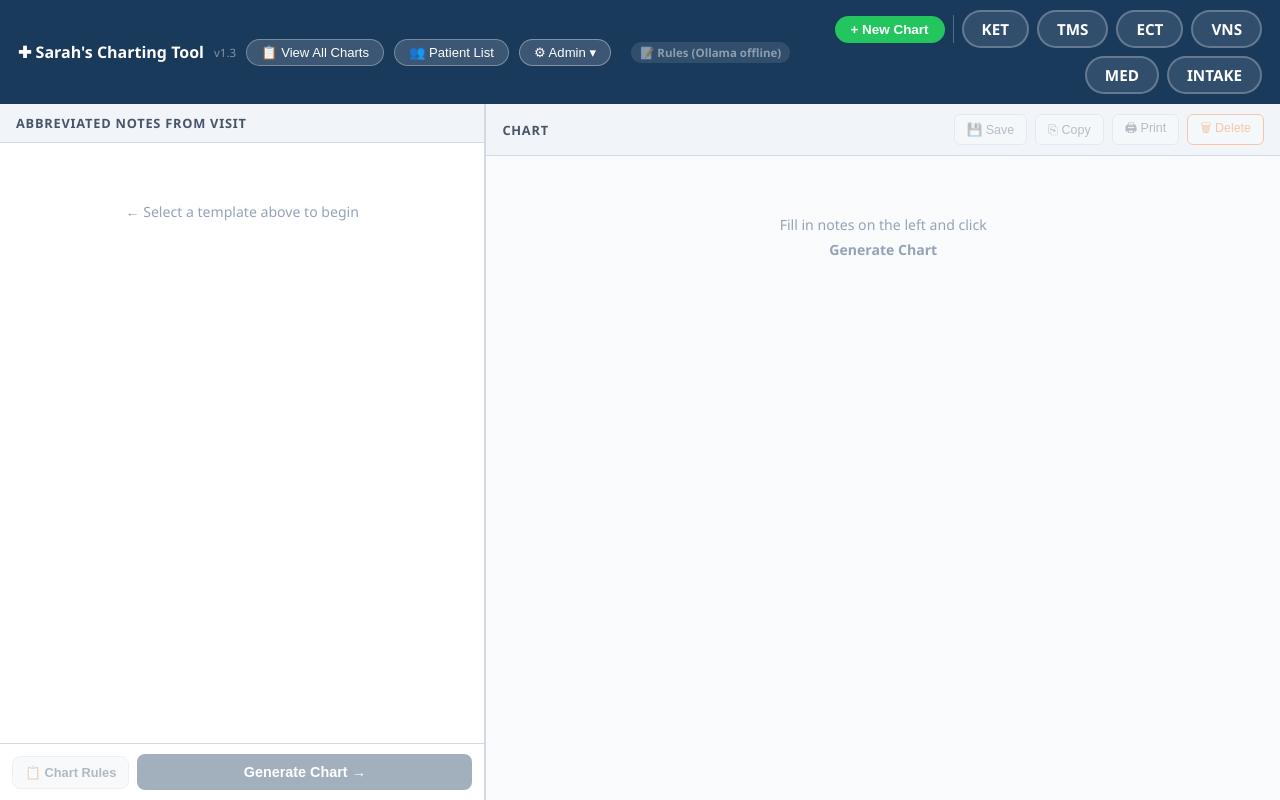
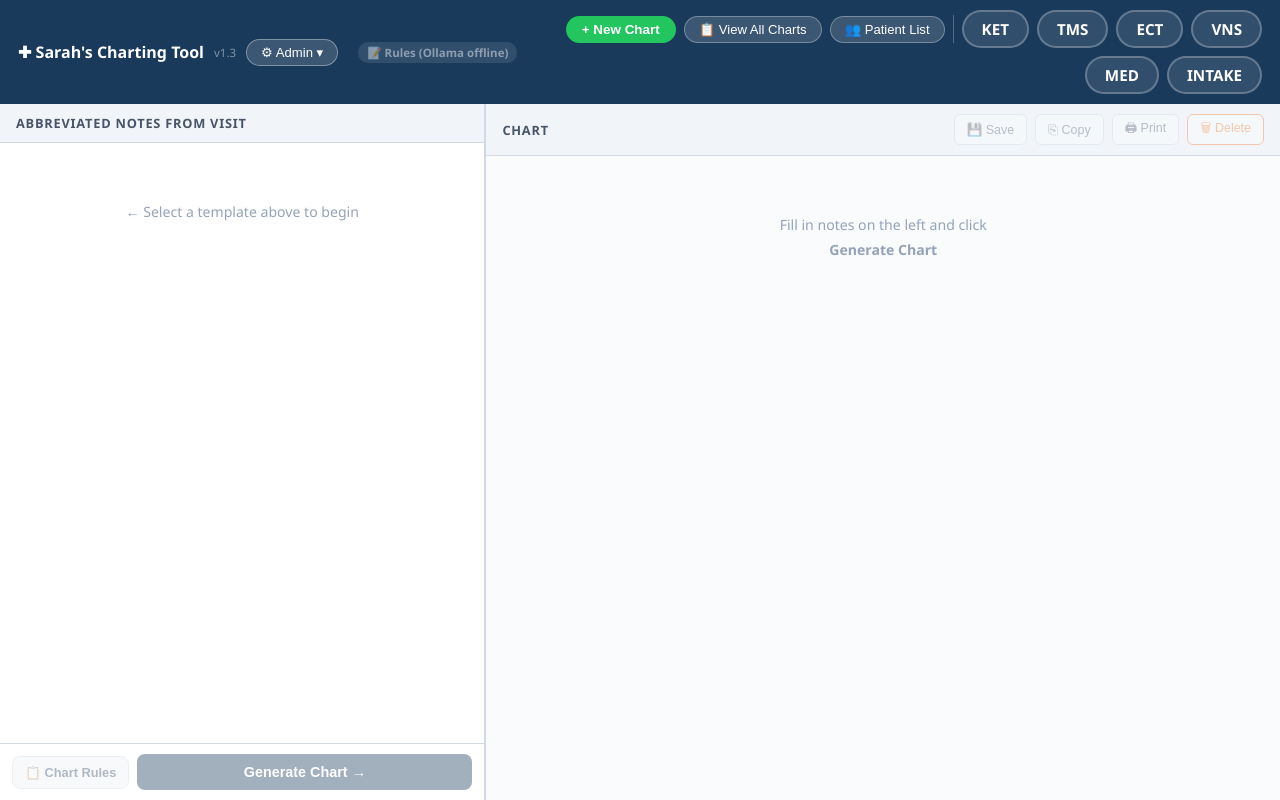
Before and after one commit to infinitycyclery/Sarah-s-charting-tool, a Flask app: page / in a window 1280 px wide. Run offline with Flask 3, Linux system fonts and the light colour scheme; data that the repository does not hold is empty.

Commit message:
Move View All Charts + Patient List to right side, center patient name in topbar
https://claude.ai/code/session_017MSVP8Vp8Pq7SdAFX2VQkn

```diff
--- a/static/css/chart.css
+++ b/static/css/chart.css
@@ -12,8 +12,16 @@ body { display: flex; flex-direction: column; overflow: hidden; }
   padding: 10px 18px;
   gap: 12px;
   flex-shrink: 0;
+  position: relative;
 }
 .topbar-left { display: flex; align-items: center; gap: 10px; flex-shrink: 0; overflow: visible; }
+.topbar-center {
+  position: absolute;
+  left: 50%;
+  transform: translateX(-50%);
+  pointer-events: none;
+}
+.topbar-center .topbar-patient { pointer-events: auto; }
 .topbar-right { display: flex; align-items: center; gap: 8px; flex-wrap: wrap; justify-content: flex-end; }
 
 .app-title { color: #fff; font-weight: 700; font-size: 1rem; white-space: nowrap; }
--- a/templates/index.html
+++ b/templates/index.html
@@ -14,9 +14,6 @@
     <span class="app-title">✚ Sarah's Charting Tool</span>
     <span class="app-version">v{{ version }}</span>
     <input type="hidden" id="patient-name">
-    <span class="topbar-patient" id="topbar-patient-name" style="display:none;"></span>
-    <button class="btn-top" onclick="openVac()">📋 View All Charts</button>
-    <button class="btn-top" onclick="openPatientList()">👥 Patient List</button>
     <div class="admin-menu" id="admin-menu">
       <button class="btn-top btn-admin" onclick="toggleAdminMenu(event)">⚙ Admin ▾</button>
       <div class="admin-dropdown" id="admin-dropdown" style="display:none;">
@@ -32,8 +29,13 @@
     <span class="save-status" id="save-status"></span>
     <span class="ai-status" id="ai-status" title=""></span>
   </div>
+  <div class="topbar-center">
+    <span class="topbar-patient" id="topbar-patient-name" style="display:none;"></span>
+  </div>
   <div class="topbar-right">
     <button class="btn-new-chart" onclick="openNewChartDialog()">+ New Chart</button>
+    <button class="btn-top" onclick="openVac()">📋 View All Charts</button>
+    <button class="btn-top" onclick="openPatientList()">👥 Patient List</button>
     <div class="tpl-divider"></div>
     {% for tpl in templates %}
     <div class="btn-tpl" data-template-id="{{ tpl.id }}" title="{{ tpl.description }}">
```
